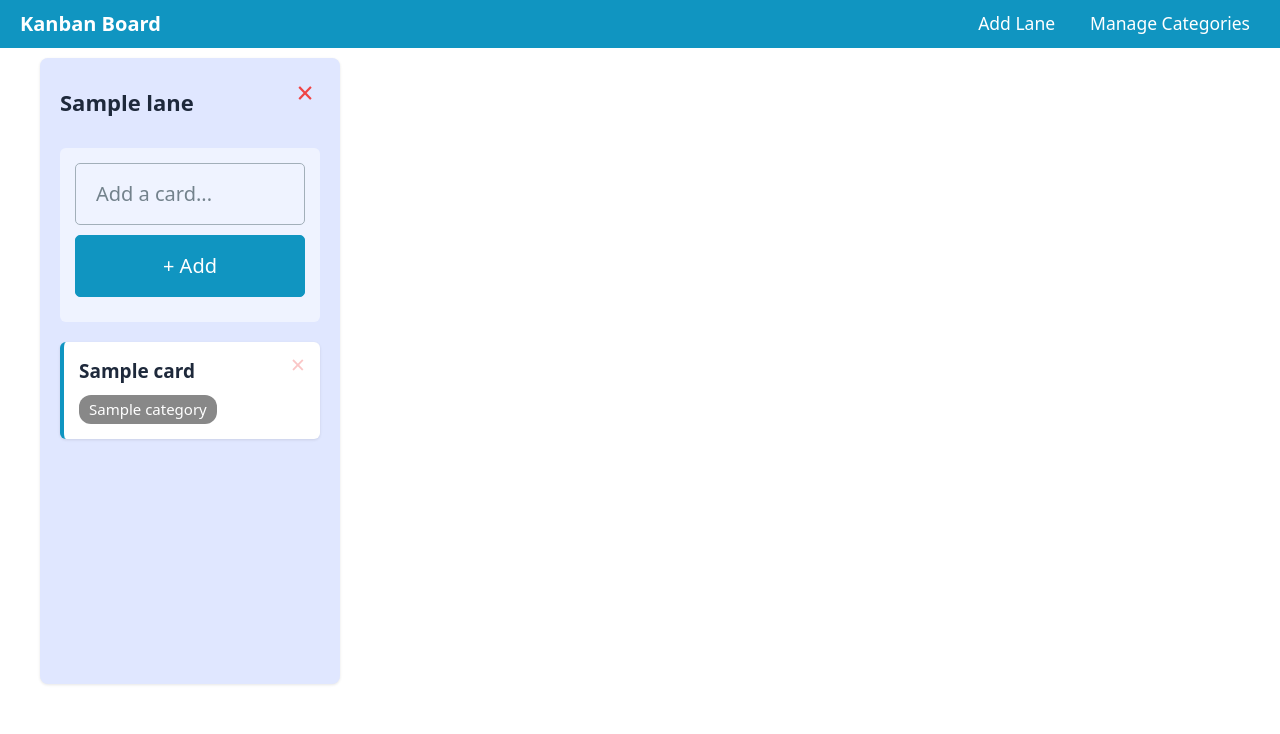
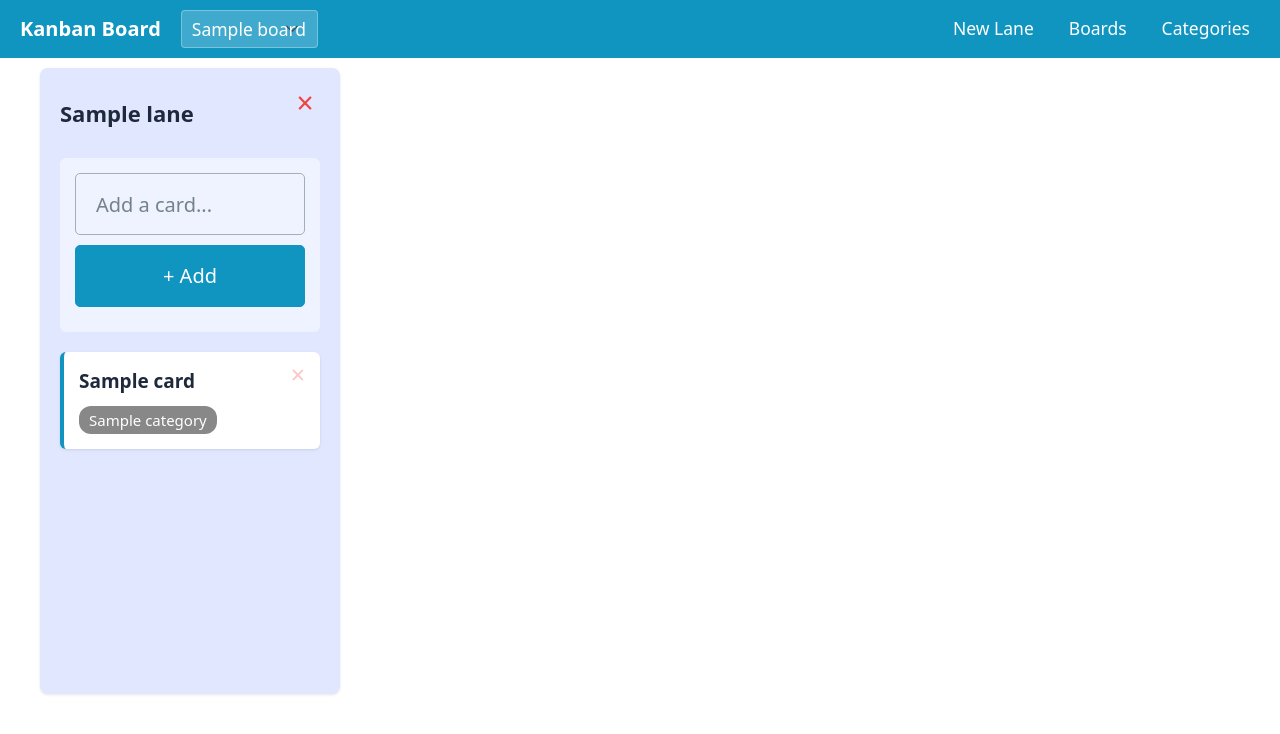
Before and after one commit to dierickonline/ProjApp, a Flask app: page / in a window 1280 px wide. Shown: the top 734 px of the page. Run offline with Flask 3, Linux system fonts and the light colour scheme; tables that the repository leaves empty hold one stand-in row (values such as "Sample post"); some libraries are stand-ins or nearby versions.

Commit message:
Multiple boards + small fixes

```diff
--- a/app/routes.py
+++ b/app/routes.py
@@ -1,32 +1,135 @@
-from flask import Blueprint, render_template, request, jsonify
+from flask import Blueprint, render_template, request, jsonify, session, redirect, url_for
 from app import db
-from app.models import Lane, Card, Category
+from app.models import Board, Lane, Card, Category
 
 bp = Blueprint('main', __name__)
+
+def get_current_board():
+    """Get the current board from session or return the first board"""
+    board_id = session.get('current_board_id')
+
+    if board_id:
+        board = Board.query.get(board_id)
+        if board:
+            return board
+
+    # If no board in session or board doesn't exist, get the first board
+    board = Board.query.first()
+    if board:
+        session['current_board_id'] = board.id
+    return board
 
 @bp.route('/')
 def index():
     """Main Kanban board view"""
-    lanes = Lane.query.order_by(Lane.position).all()
+    current_board = get_current_board()
+
+    if not current_board:
+        # No boards exist, redirect to create one
+        return render_template('index.html', lanes=[], categories=Category.query.all(),
+                             boards=[], current_board=None)
+
+    lanes = Lane.query.filter_by(board_id=current_board.id).order_by(Lane.position).all()
     categories = Category.query.all()
-    return render_template('index.html', lanes=lanes, categories=categories)
+    boards = Board.query.all()
+
+    return render_template('index.html', lanes=lanes, categories=categories,
+                         boards=boards, current_board=current_board)
+
+# Board routes
+@bp.route('/boards', methods=['POST'])
+def create_board():
+    """Create a new board"""
+    name = request.form.get('name', '').strip()
+    description = request.form.get('description', '').strip()
+    color = request.form.get('color', '#3B82F6').strip()
+
+    if not name:
+        return 'Name is required', 400
+
+    board = Board(name=name, description=description, color=color)
+    db.session.add(board)
+    db.session.commit()
+
+    # Switch to the new board
+    session['current_board_id'] = board.id
+
+    return redirect(url_for('main.index'))
+
+@bp.route('/boards/<int:board_id>', methods=['GET'])
+def get_board(board_id):
+    """Get board details"""
+    board = Board.query.get_or_404(board_id)
+    return jsonify(board.to_dict())
+
+@bp.route('/boards/<int:board_id>/update', methods=['POST'])
+def update_board(board_id):
+    """Update board details"""
+    board = Board.query.get_or_404(board_id)
+
+    name = request.form.get('name', '').strip()
+    description = request.form.get('description', '').strip()
+    color = request.form.get('color', '').strip()
+
+    if name:
+        board.name = name
+    if description is not None:
+        board.description = description
+    if color:
+        board.color = color
+
+    db.session.commit()
+
+    return redirect(url_for('main.index'))
+
+@bp.route('/boards/<int:board_id>/delete', methods=['POST', 'DELETE'])
+def delete_board(board_id):
+    """Delete a board and all its lanes/cards"""
+    board = Board.query.get_or_404(board_id)
+
+    # Don't delete if it's the only board
+    if Board.query.count() <= 1:
+        return 'Cannot delete the only board', 400
+
+    # If deleting the current board, switch to another one
+    if session.get('current_board_id') == board_id:
+        other_board = Board.query.filter(Board.id != board_id).first()
+        if other_board:
+            session['current_board_id'] = other_board.id
+
+    db.session.delete(board)
+    db.session.commit()
+
+    return redirect(url_for('main.index'))
+
+@bp.route('/boards/<int:board_id>/switch', methods=['POST'])
+def switch_board(board_id):
+    """Switch to a different board"""
+    board = Board.query.get_or_404(board_id)
+    session['current_board_id'] = board.id
+    return redirect(url_for('main.index'))
 
 # Lane routes
 @bp.route('/lanes', methods=['POST'])
 def create_lane():
     """Create a new lane"""
+    current_board = get_current_board()
+    if not current_board:
+        return 'No board selected', 400
+
     title = request.form.get('title', '').strip()
     if not title:
         return 'Title is required', 400
 
-    # Get the maximum position and add 1
-    max_position = db.session.query(db.func.max(Lane.position)).scalar() or 0
-    lane = Lane(title=title, position=max_position + 1)
+    # Get the maximum position for this board and add 1
+    max_position = db.session.query(db.func.max(Lane.position)).filter_by(
+        board_id=current_board.id).scalar() or 0
+    lane = Lane(title=title, position=max_position + 1, board_id=current_board.id)
 
     db.session.add(lane)
     db.session.commit()
 
-    return render_template('partials/lane.html', lane=lane, categories=Category.query.all())
+    return redirect(url_for('main.index'))
 
 @bp.route('/lanes/<int:lane_id>', methods=['DELETE'])
 def delete_lane(lane_id):
@@ -93,31 +196,19 @@ def update_card(card_id):
     description = request.form.get('description', '').strip()
     category_ids = request.form.getlist('category_ids', type=int)
 
-    # Debug logging
-    print(f"DEBUG: Updating card {card_id}")
-    print(f"DEBUG: Title: {title}")
-    print(f"DEBUG: Description: {description}")
-    print(f"DEBUG: Category IDs received: {category_ids}")
-    print(f"DEBUG: Form data: {request.form}")
-
     if title:
         card.title = title
     if description is not None:
         card.description = description
 
-    # Update categories - always process the category selection
-    # category_ids will be a list (empty or with IDs)
+    # Update categories
     if category_ids:
         categories = Category.query.filter(Category.id.in_(category_ids)).all()
-        print(f"DEBUG: Found categories: {[c.name for c in categories]}")
         card.categories = categories
     else:
-        # Clear all categories if none selected
-        print("DEBUG: Clearing all categories")
         card.categories = []
 
     db.session.commit()
-    print(f"DEBUG: Card categories after commit: {[c.name for c in card.categories]}")
 
     return render_template('partials/card.html', card=card)
 
@@ -139,24 +230,15 @@ def move_card(card_id):
     """Move card to different lane or position"""
     card = Card.query.get_or_404(card_id)
 
-    print(f"DEBUG move_card: card_id={card_id}, current lane_id={card.lane_id}")
-    print(f"DEBUG move_card: request.json={request.json}")
-
     new_lane_id = request.json.get('lane_id')
     new_position = request.json.get('position')
-
-    print(f"DEBUG move_card: new_lane_id={new_lane_id}, new_position={new_position}")
 
     if new_lane_id:
         card.lane_id = int(new_lane_id)
     if new_position is not None:
         card.position = float(new_position)
 
-    print(f"DEBUG move_card: AFTER update - lane_id={card.lane_id}, position={card.position}")
-
     db.session.commit()
-
-    print(f"DEBUG move_card: AFTER commit - lane_id={card.lane_id}, position={card.position}")
 
     return jsonify({'success': True})
 
@@ -201,3 +283,11 @@ def get_categories():
     """Get all categories"""
     categories = Category.query.all()
     return jsonify([cat.to_dict() for cat in categories])
+
+@bp.route('/categories/<int:category_id>', methods=['DELETE'])
+def delete_category(category_id):
+    """Delete a category"""
+    category = Category.query.get_or_404(category_id)
+    db.session.delete(category)
+    db.session.commit()
+    return '', 200
--- a/app/static/css/custom.css
+++ b/app/static/css/custom.css
@@ -34,11 +34,37 @@ body {
     margin: 0;
 }
 
+.header-left {
+    display: flex;
+    align-items: center;
+    gap: 1rem;
+}
+
 .app-header strong {
     color: white !important;
     font-size: 1rem;
     margin: 0;
     line-height: 1;
+}
+
+.board-selector select {
+    background-color: rgba(255, 255, 255, 0.2);
+    color: white;
+    border: 1px solid rgba(255, 255, 255, 0.3);
+    border-radius: 4px;
+    padding: 0.25rem 0.5rem;
+    font-size: 0.875rem;
+    cursor: pointer;
+    margin: 0;
+}
+
+.board-selector select:hover {
+    background-color: rgba(255, 255, 255, 0.3);
+}
+
+.board-selector select option {
+    background-color: white;
+    color: var(--text-primary);
 }
 
 .app-header .nav-links {
--- a/app/static/js/kanban.js
+++ b/app/static/js/kanban.js
@@ -193,22 +193,59 @@ function loadCategories() {
         .then(response => response.json())
         .then(categories => {
             const categoriesList = document.getElementById('categories-list');
-            categoriesList.innerHTML = categories.map(cat => `
-                <div class="category-item" style="margin-bottom: 0.5rem;">
-                    <span class="category-badge" style="background-color: ${cat.color};">${cat.name}</span>
-                </div>
-            `).join('');
+            categoriesList.innerHTML = `
+                <table style="width: 100%; border-collapse: collapse;">
+                    ${categories.map(cat => `
+                        <tr>
+                            <td style="padding: 0.25rem 0;">
+                                <span class="category-badge" style="background-color: ${cat.color};">${cat.name}</span>
+                            </td>
+                            <td style="width: 30px; text-align: right; padding: 0.25rem 0;">
+                                <button type="button" class="delete-category-btn" onclick="deleteCategory(${cat.id})" style="background: none; color: #EF4444; border: none; padding: 0; cursor: pointer; font-size: 1.25rem; line-height: 1; font-weight: bold;">×</button>
+                            </td>
+                        </tr>
+                    `).join('')}
+                </table>
+            `;
         })
         .catch(error => {
             console.error('Error loading categories:', error);
         });
 }
 
+function deleteCategory(categoryId) {
+    if (!confirm('Are you sure you want to delete this category?')) {
+        return;
+    }
+
+    fetch(`/categories/${categoryId}`, {
+        method: 'DELETE'
+    })
+    .then(response => {
+        if (response.ok) {
+            // Reload categories list
+            loadCategories();
+
+            // Show success message
+            alert('Category deleted successfully!');
+
+            // Reload the page to update category selects in cards
+            location.reload();
+        } else {
+            throw new Error('Failed to delete category');
+        }
+    })
+    .catch(error => {
+        console.error('Error deleting category:', error);
+        alert('Failed to delete category.');
+    });
+}
+
 // Lane Modal Functions
 function openLaneModal() {
     const modal = document.getElementById('lane-modal');
     modal.showModal();
-    return false; // Prevent default link behavior
+    return false;
 }
 
 function closeLaneModal() {
@@ -217,35 +254,26 @@ function closeLaneModal() {
     return false;
 }
 
-function createLane(event) {
-    event.preventDefault();
+// Board Modal Functions
+function openBoardModal() {
+    const modal = document.getElementById('board-modal');
+    modal.showModal();
+    return false;
+}
 
-    const form = event.target;
-    const formData = new FormData(form);
+function closeBoardModal() {
+    const modal = document.getElementById('board-modal');
+    modal.close();
+    return false;
+}
 
-    fetch('/lanes', {
-        method: 'POST',
-        body: formData
-    })
-    .then(response => response.text())
-    .then(html => {
-        // Add the new lane to the board
-        const board = document.getElementById('board');
-        board.insertAdjacentHTML('beforeend', html);
-
-        // Clear form
-        form.reset();
-
-        // Close modal
-        closeLaneModal();
-
-        // Reinitialize drag and drop
-        initializeDragAndDrop();
-    })
-    .catch(error => {
-        console.error('Error creating lane:', error);
-        alert('Failed to create lane.');
-    });
+function switchBoard(boardId) {
+    // Submit form to switch board
+    const form = document.createElement('form');
+    form.method = 'POST';
+    form.action = `/boards/${boardId}/switch`;
+    document.body.appendChild(form);
+    form.submit();
 }
 
 // Close modals on ESC key (native behavior for dialog element)
@@ -254,6 +282,7 @@ document.addEventListener('click', function(event) {
     const cardModal = document.getElementById('card-modal');
     const categoryModal = document.getElementById('category-modal');
     const laneModal = document.getElementById('lane-modal');
+    const boardModal = document.getElementById('board-modal');
 
     if (event.target === cardModal) {
         closeCardModal();
@@ -264,6 +293,9 @@ document.addEventListener('click', function(event) {
     if (event.target === laneModal) {
         closeLaneModal();
     }
+    if (event.target === boardModal) {
+        closeBoardModal();
+    }
 });
 
 // Note: The delete button's inline onclick="event.stopPropagation()"
--- a/app/templates/base.html
+++ b/app/templates/base.html
@@ -20,10 +20,24 @@
 <body>
     <div class="app-header">
         <div class="header-content">
-            <strong>Kanban Board</strong>
+            <div class="header-left">
+                <strong>Kanban Board</strong>
+                {% if current_board %}
+                <div class="board-selector">
+                    <select id="board-select" onchange="switchBoard(this.value)">
+                        {% for board in boards %}
+                        <option value="{{ board.id }}" {% if current_board and board.id == current_board.id %}selected{% endif %}>
+                            {{ board.name }}
+                        </option>
+                        {% endfor %}
+                    </select>
+                </div>
+                {% endif %}
+            </div>
             <div class="nav-links">
-                <a href="#" onclick="openLaneModal()">Add Lane</a>
-                <a href="#" onclick="openCategoryModal()">Manage Categories</a>
+                <a href="#" onclick="openLaneModal()">New Lane</a>
+                <a href="#" onclick="openBoardModal()">Boards</a>
+                <a href="#" onclick="openCategoryModal()">Categories</a>
             </div>
         </div>
     </div>
@@ -35,6 +49,26 @@
     <dialog id="card-modal">
         <article id="card-modal-content">
             <!-- Content loaded via HTMX -->
+        </article>
+    </dialog>
+
+    <!-- Lane Creation Modal -->
+    <dialog id="lane-modal">
+        <article>
+            <header>
+                <a href="#" aria-label="Close" class="close" onclick="closeLaneModal()">×</a>
+                <h3>Create New Lane</h3>
+            </header>
+            <form action="/lanes" method="POST">
+                <label>
+                    Lane Title
+                    <input type="text" name="title" placeholder="Enter lane title..." required autocomplete="off">
+                </label>
+                <footer style="display: flex; gap: 0.5rem; justify-content: flex-end; margin-top: 1rem;">
+                    <button type="submit">Create Lane</button>
+                    <button type="button" class="secondary" onclick="closeLaneModal()">Cancel</button>
+                </footer>
+            </form>
         </article>
     </dialog>
 
@@ -57,29 +91,75 @@
                 <button type="submit">Add Category</button>
             </form>
             <div id="categories-list" style="margin-top: 1rem;">
-                {% for category in categories %}
-                <div class="category-item" style="margin-bottom: 0.5rem;">
-                    <span class="category-badge" style="background-color: {{ category.color }};">{{ category.name }}</span>
-                </div>
-                {% endfor %}
+                <table style="width: 100%; border-collapse: collapse;">
+                    {% for category in categories %}
+                    <tr>
+                        <td style="padding: 0.25rem 0;">
+                            <span class="category-badge" style="background-color: {{ category.color }};">{{ category.name }}</span>
+                        </td>
+                        <td style="width: 30px; text-align: right; padding: 0.25rem 0;">
+                            <button type="button" class="delete-category-btn" onclick="deleteCategory({{ category.id }})" style="background: none; color: #EF4444; border: none; padding: 0; cursor: pointer; font-size: 1.25rem; line-height: 1; font-weight: bold;">×</button>
+                        </td>
+                    </tr>
+                    {% endfor %}
+                </table>
             </div>
         </article>
     </dialog>
 
-    <!-- Lane Management Modal -->
-    <dialog id="lane-modal">
+    <!-- Board Management Modal -->
+    <dialog id="board-modal">
         <article>
             <header>
-                <a href="#" aria-label="Close" class="close" onclick="closeLaneModal()">×</a>
-                <h3>Add Lane</h3>
+                <a href="#" aria-label="Close" class="close" onclick="closeBoardModal()">×</a>
+                <h3>Manage Boards</h3>
             </header>
-            <form id="lane-form" onsubmit="createLane(event)">
+
+            <h4>Create New Board</h4>
+            <form action="/boards" method="POST" style="margin-bottom: 2rem;">
                 <label>
-                    Lane Title
-                    <input type="text" name="title" id="lane-title" placeholder="Enter lane title..." required>
+                    Board Name
+                    <input type="text" name="name" placeholder="Enter board name..." required autocomplete="off">
                 </label>
-                <button type="submit">Add Lane</button>
+                <label>
+                    Description (optional)
+                    <textarea name="description" rows="2" placeholder="Board description..." autocomplete="off"></textarea>
+                </label>
+                <label>
+                    Theme Color
+                    <input type="color" name="color" value="#3B82F6">
+                </label>
+                <button type="submit">Create Board</button>
             </form>
+
+            <h4>Existing Boards</h4>
+            <div id="boards-list">
+                {% for board in boards %}
+                <div class="board-item" style="margin-bottom: 1rem; padding: 1rem; border: 1px solid #CBD5E1; border-radius: 6px;">
+                    <div style="display: flex; justify-content: space-between; align-items: center;">
+                        <div>
+                            <strong>{{ board.name }}</strong>
+                            {% if current_board and board.id == current_board.id %}
+                            <span style="color: #10B981; font-size: 0.875rem;">(Current)</span>
+                            {% endif %}
+                            <p style="margin: 0.25rem 0; font-size: 0.875rem; color: #64748B;">{{ board.description or 'No description' }}</p>
+                        </div>
+                        <div>
+                            {% if not (current_board and board.id == current_board.id) %}
+                            <form action="/boards/{{ board.id }}/switch" method="POST" style="display: inline;">
+                                <button type="submit" class="secondary" style="margin-right: 0.5rem;">Switch</button>
+                            </form>
+                            {% endif %}
+                            {% if boards|length > 1 %}
+                            <form action="/boards/{{ board.id }}/delete" method="POST" style="display: inline;" onsubmit="return confirm('Delete this board and all its lanes/cards?');">
+                                <button type="submit" class="delete-btn">Delete</button>
+                            </form>
+                            {% endif %}
+                        </div>
+                    </div>
+                </div>
+                {% endfor %}
+            </div>
         </article>
     </dialog>
 
```
Also changed, not shown: BOARDS_IMPLEMENTATION.md (added, +84 -0 lines), app/models.py (+27 -0 lines), migrate_to_boards.py (added, +33 -0 lines), run.py (+16 -6 lines), .claude/settings.local.json, 1 other file.
